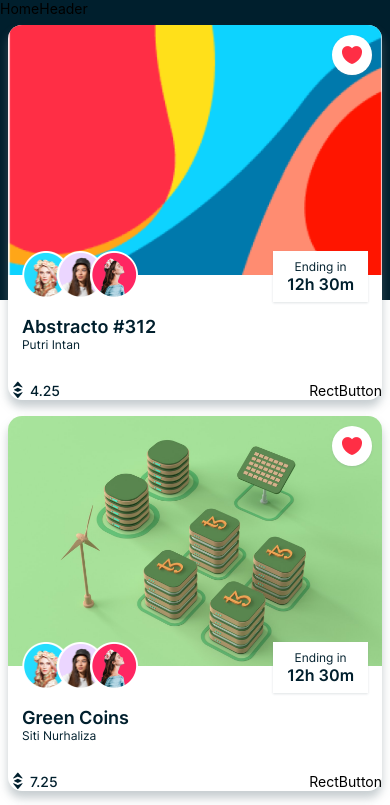
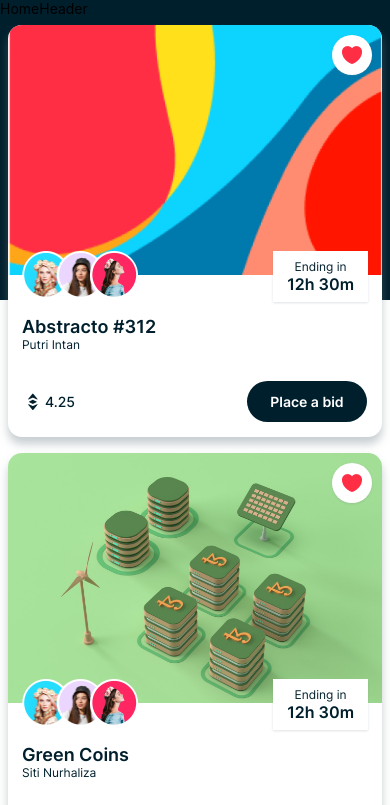
Before and after one commit to kellonparkinson/jsmast-nft-tut, a React Native app: screen /Home in a window 390 px wide. Shown: the top 805 px of the page. Built offline with nearby package versions, Linux system fonts and the light colour scheme.

Commit message:
eth price and bid button

```diff
--- a/components/Button.js
+++ b/components/Button.js
@@ -26,10 +26,26 @@
     </TouchableOpacity>
   )
 }
-export const RectButton = () => {
+export const RectButton = ({ minWidth, fontSize, handlePress, ...props }) => {
   return (
-    <View>
-      <Text>RectButton</Text>
-    </View>
+    <TouchableOpacity
+        style={{
+            backgroundColor: COLORS.primary,
+            borderRadius: SIZES.extraLarge,
+            minWidth: minWidth,
+            padding: SIZES.small,
+            ...props,
+        }}
+        onPress={handlePress}
+    >
+        <Text style={{
+            fontFamily: FONTS.semiBold,
+            fontSize: fontSize,
+            color: COLORS.white,
+            textAlign: 'center'
+        }}>
+            Place a bid
+        </Text>
+    </TouchableOpacity>
   )
 }
--- a/components/NFTCard.js
+++ b/components/NFTCard.js
@@ -43,13 +43,17 @@
       </View>
 
       <View style={{
-        marginTop: SIZES.font,
         flexDirection: 'row',
         justifyContent: 'space-between',
         alignItems: 'center',
+        margin: 15
       }}>
         <EthPrice price={data.price} />
-        <RectButton />
+        <RectButton
+          minWidth={120}
+          fontSize={SIZES.font}
+          handlePress={() => navigation.navigate('Details', { data })}
+        />
       </View>
     </View>
   )
```
